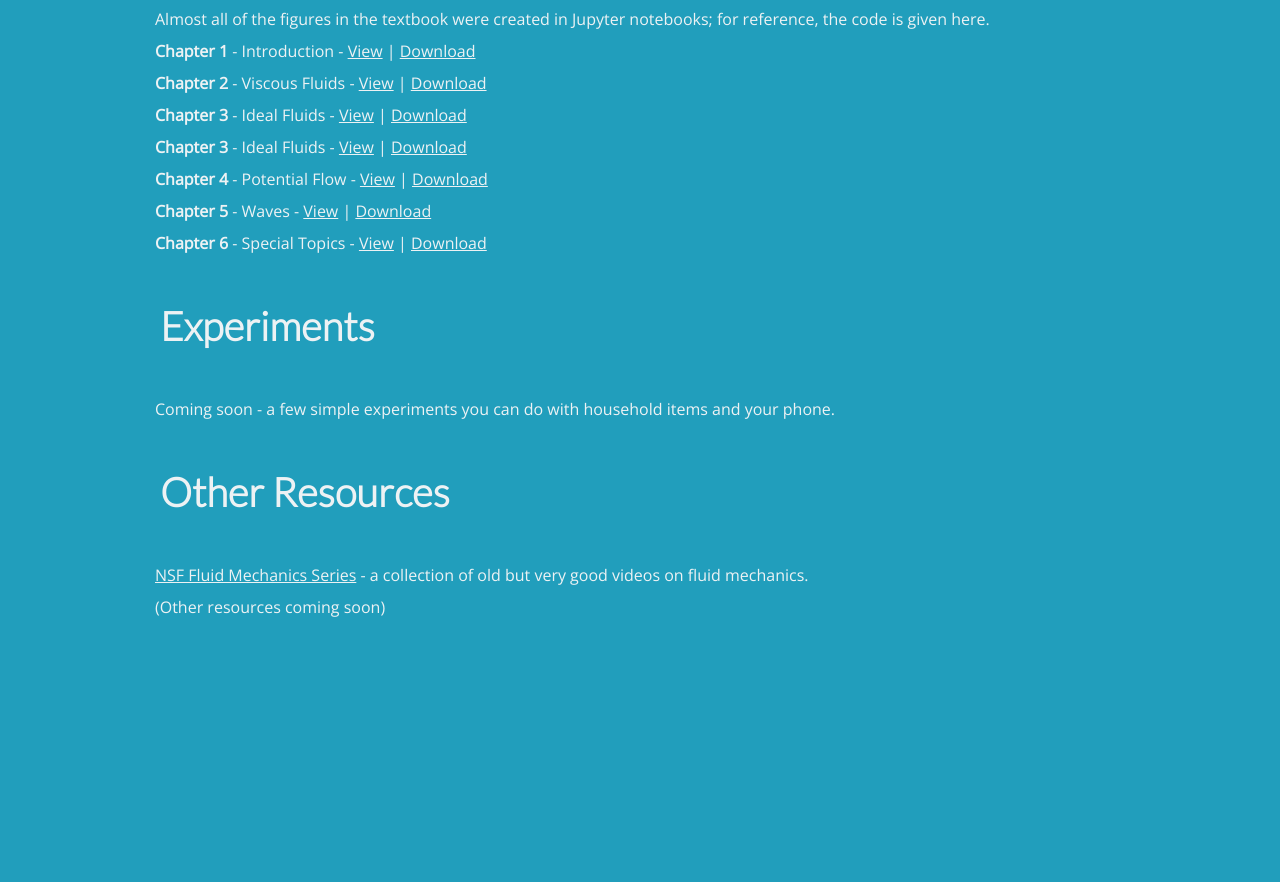
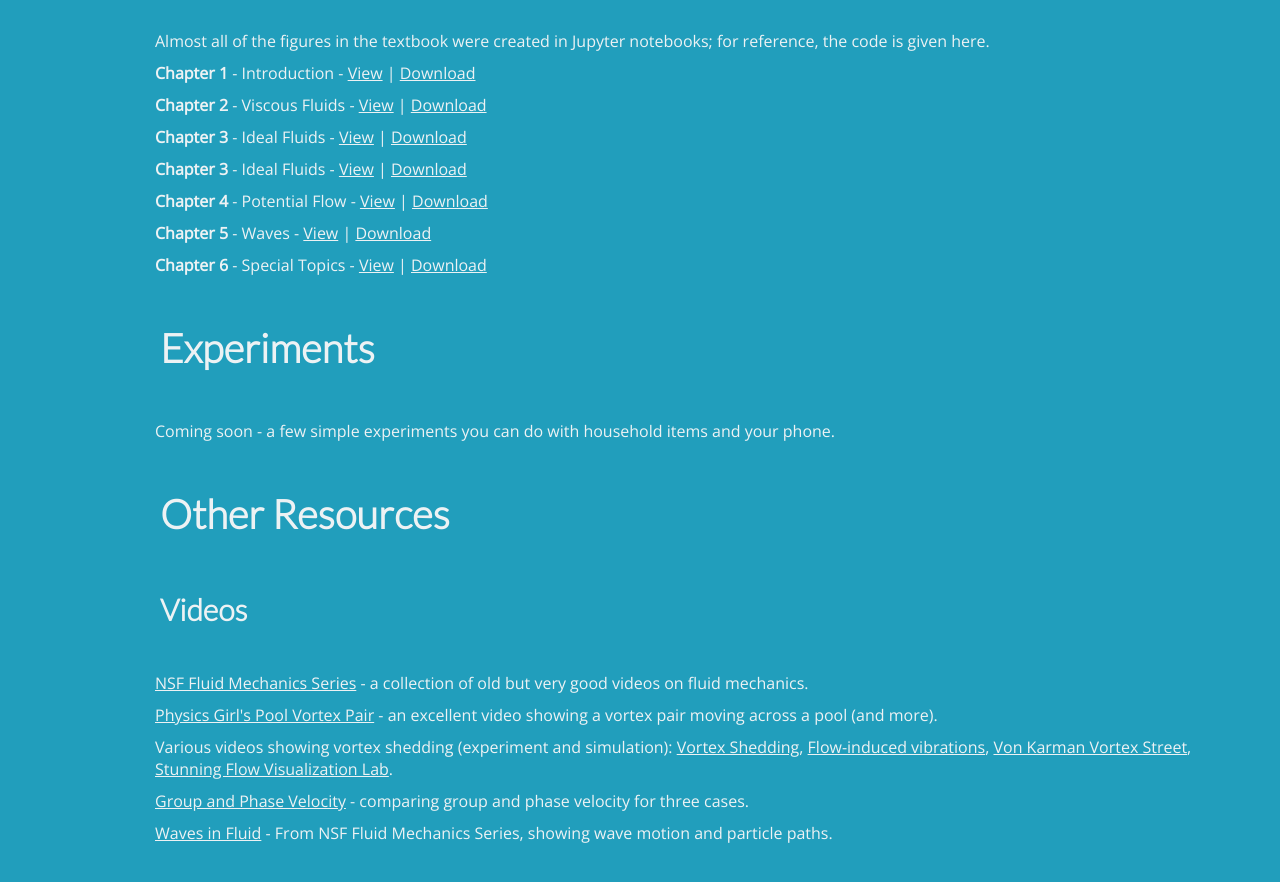
Before and after one commit to josephmacmillan/IntroductionToFluidDynamics, a plain HTML site: page index.html in a window 1280 px wide. Shown: the part 1314-2196 px from the top of the page. Before the commit the page ends 1987 px from the top, so only its background shows below. Drawn offline with nearby package versions, Linux system fonts and the light colour scheme.

Commit message:
Small update to website

```diff
--- a/index.html
+++ b/index.html
@@ -16,7 +16,7 @@
 <h1>Introduction to Fluid Dynamics</h1>
 <h2>Joseph D. MacMillan</h2>
 
-<p><a href="#textbook">Textbook</a>  |   <a href="#tutorials">Coding Tutorials</a> |   <a href="#figures">Code for Figures</a> |    <a href="#experiments">Experiments</a> |   <a href="#resrouces">Other Resources</a> |   <a href="https://github.com/josephmacmillan/IntroductionToFluidDynamics">GitHub Site</a></p>
+<p><a href="#textbook">Textbook</a>  |   <a href="#tutorials">Coding Tutorials</a> |   <a href="#figures">Code for Figures</a> |    <a href="#experiments">Experiments</a> |   <a href="#resources">Other Resources</a> |   <a href="https://github.com/josephmacmillan/IntroductionToFluidDynamics">GitHub Site</a></p>
 
 </div>
 
@@ -33,7 +33,7 @@
 
 <p><em>Introduction to Fluid Dynamics</em> is a textbook aimed at upper undergraduate physics and math students.  It covers visualization, the Navier-Stokes equations and solutions to various simple problems, potential theory, the complex potential, aerodynamics, surface waves, and more.</p>
 <p><b>Download the textbook in PDF format: </b> <a href="https://github.com/josephmacmillan/IntroductionToFluidDynamics/raw/main/Textbook/Introduction%20to%20Fluid%20Dynamics%20by%20MacMillan.pdf">Introduction to Fluid Dynamics by MacMillan.pdf</a></p>
-<p><b>Order a copy of the textbook on Amazon: </b> (coming soon)</p>
+<p><b>Order a copy of the textbook on Amazon: </b> <a href="https://www.amazon.ca/dp/B0BHMV347Z?ref_=pe_3052080_397514860" target="_blank">Introduction to Fluid Dynamics by MacMillan</a> (I don't make any money from Amazon sales; you pay for printing and shipping only).</p>
 
 
 <h2 id="tutorials">Coding Tutorials</h2>
@@ -81,10 +81,17 @@
 
 <h2 id="resources">Other Resources</h2>
 
+<h3>Videos</h3>
+
 <p><a href="https://www.youtube.com/watch?v=mdN8OOkx2ko&list=PL0EC6527BE871ABA3">NSF Fluid Mechanics Series</a> - a collection of old but very good videos on fluid mechanics.</p>
 
-<p>(Other resources coming soon)</p>
+<p><a href="https://www.youtube.com/watch?v=mdN8OOkx2ko&list=PL0EC6527BE871ABA3">Physics Girl's Pool Vortex Pair</a> - an excellent video showing a vortex pair moving across a pool (and more).</p>
 
+<p>Various videos showing vortex shedding (experiment and simulation): <a href="https://www.youtube.com/watch?v=Nh1dX7MrukA">Vortex Shedding</a>, <a href="https://www.youtube.com/watch?v=Eh_vOcXazaU">Flow-induced vibrations</a>, <a href="https://www.youtube.com/watch?v=f3LmjJ1N7YE">Von Karman Vortex Street</a>, <a href="https://www.youtube.com/watch?v=JI0M1gVNhbw">Stunning Flow Visualization Lab</a>.</p>
+
+<p><a href="https://www.youtube.com/watch?v=NLQs7bD6w98">Group and Phase Velocity</a> - comparing group and phase velocity for three cases.</p>
+
+<p><a href="https://www.youtube.com/watch?v=XDdrh3uDdeM">Waves in Fluid</a> - From NSF Fluid Mechanics Series, showing wave motion and particle paths.</p>
 
 
 
--- a/scratch.css
+++ b/scratch.css
@@ -77,6 +77,13 @@ p{
     padding: 10px;
 }
 
+.bottom h3 {
+    font-family: 'Lato', sans;
+    font-size: 30px;
+    color: #edf2f4;
+    padding: 10px;
+}
+
 .bottom p {
 
 	padding: 5px;
```
